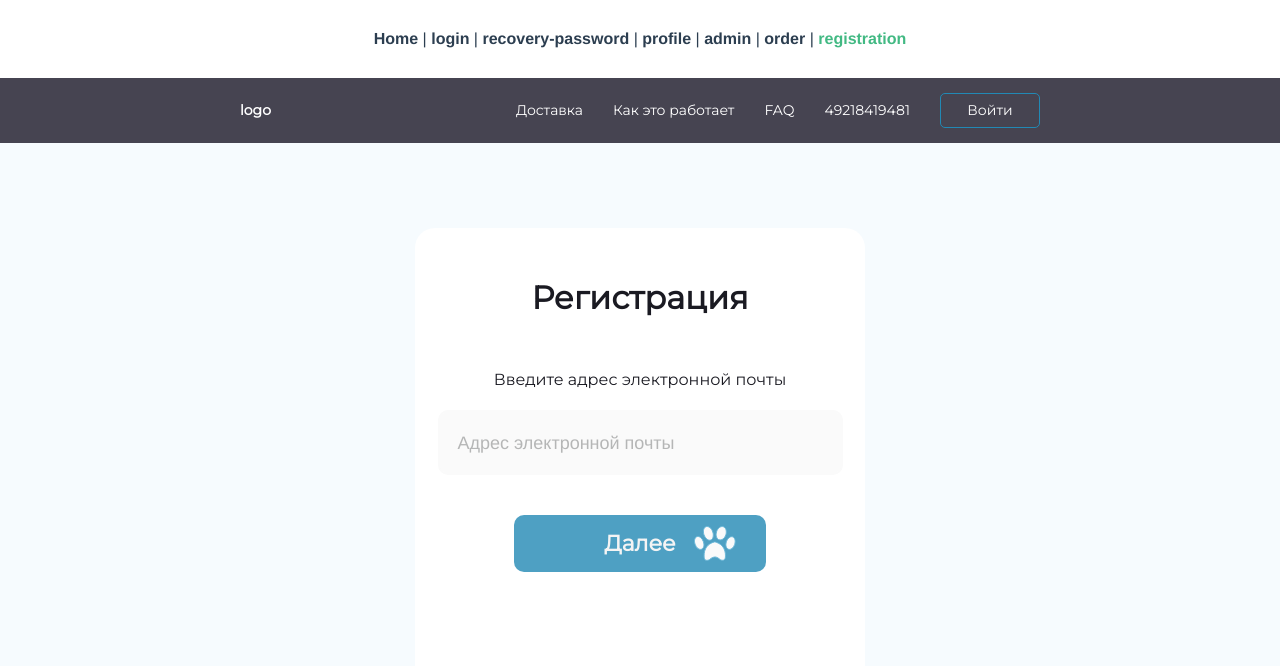
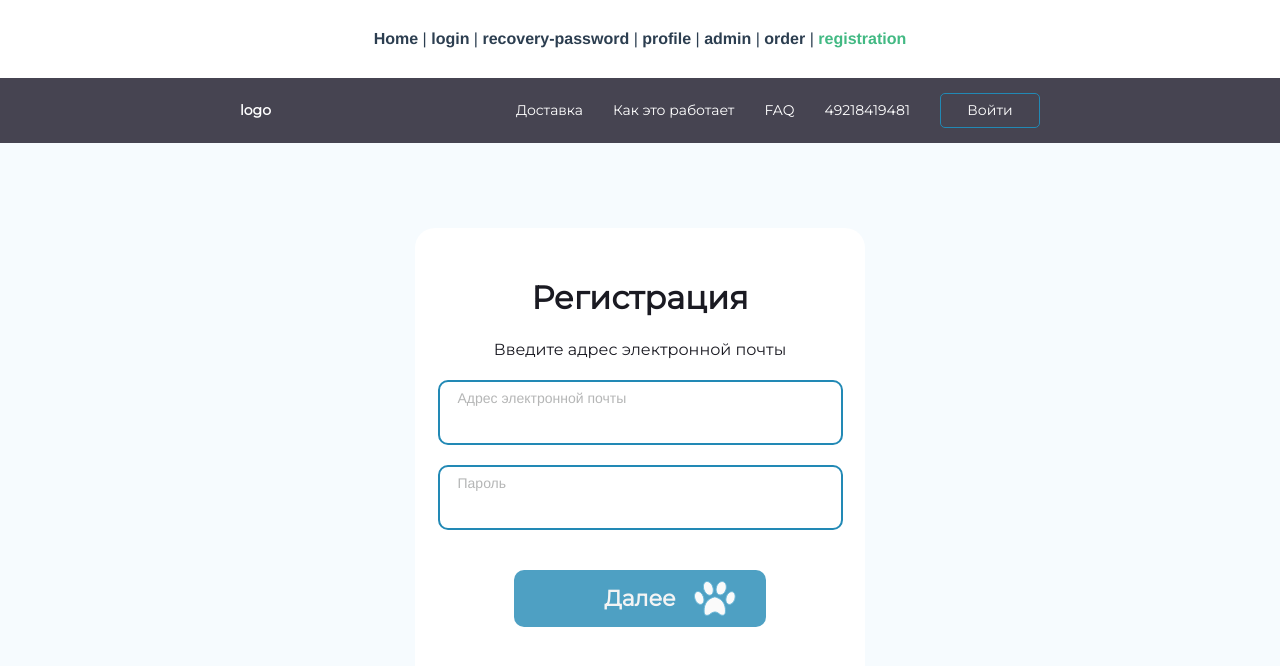
Before and after one commit to YuliaAnikeeva/f-ZooBro, a Vue app: page /registration in a window 1280 px wide. Shown: the top 666 px of the page. Built offline with nearby package versions, Linux system fonts and the light colour scheme; what vue-the-mask would draw is missing.

Commit message:
regform update

```diff
--- a/src/components/LoginForm.vue
+++ b/src/components/LoginForm.vue
@@ -5,7 +5,7 @@
 
             <div class="group-field" :class="{ 'field--error wobble-error': $v.email.$error}">
                 <div class="input-block">
-                    <input v-model="email" required>
+                    <input v-model="email">
                     <label>Адрес электронной почты</label>
                 </div>
                 <div class="error_block">
@@ -16,7 +16,7 @@
 
             <div class="group-field" :class="{ 'field--error wobble-error': $v.password.$error }">
                 <div class="input-block">
-                    <input type="password" v-model="password" required>
+                    <input type="password" v-model="password">
                     <label>Пароль</label>
                 </div>
                 <div class="error_block">
--- a/src/components/RegistrationForm.vue
+++ b/src/components/RegistrationForm.vue
@@ -1,32 +1,47 @@
 <template>
   <div class="form-registration">
-      <div class="message_block">
+      <!-- <div class="message_block">
     <div v-if="status=='success'">
       <p class="message message--success">{{ msg }}</p>
     </div>
     <div v-else>
       <p v-if="status=='error'" class="message message--error">{{ msg }}</p>
       </div>
-      </div>
-    <form class="form" @submit.prevent="register">
-        <div class="group-field" :class="{ 'field--error wobble-error': $v.form.email.$error }">
+      </div> -->
+    <form class="form" @submit.prevent="onSubmit">
+        <div class="group-field" :class="{ 'field--error wobble-error': $v.email.$error }">
             <div class="instruction">Введите адрес электронной почты</div>
               <div class="input-block">
-                <input v-model="email" :disabled="disabled" required>
+                <input v-model="email">
                 <label >Адрес электронной почты</label>
               </div>
             <div class="error_block">
-            <div class="error" v-if="!$v.form.email.required">Введите e-mail</div>
-            <div class="error" v-if="!$v.form.email.email">Введите корректный e-mail</div>
+            <div class="error" v-if="($v.email.$dirty && !$v.email.required)">Введите e-mail</div>
+            <div class="error" v-if="($v.email.$dirty && !$v.email.email)">Введите корректный e-mail</div>
         </div>
         </div>
-        <input class="button" type="submit" value="Далее" :disabled="$v.$invalid" v-on:click="next">
+          <div class="group-field" :class="{ 'field--error wobble-error': $v.password.$error }">
+                <div class="input-block">
+                    <input type="password" v-model="password">
+                    <label>Пароль</label>
+                </div>
+                <div class="error_block">
+                    <div class="error" v-if="!$v.password.required">Введите пароль</div>
+                    <div class="error" v-if="!$v.password.betweenLength">{{ $v.password.between }}Длина пароля должна
+                        быть от {{ $v.password.$params.betweenLength.min }} до {{ $v.password.$params.betweenLength.max
+                        }} символов
+                    </div>
+                </div>
+            </div>
+        <button :disabled="disabled" class="button" type="submit">Далее</button>
+      <Loader v-if="disabled"/>
     </form>
   </div>
 </template>
 
 <script>
   import { required, email, minLength, maxLength, and, helpers, sameAs } from 'vuelidate/lib/validators'
+  import Loader from './Loader'
 
   const betweenLength = (min, max) => helpers.withParams(
     { min, max },
@@ -34,54 +49,63 @@
   )
 
    export default {
-     name: 'RegistrationForm',
+    name: 'RegistrationForm',
+    components: { Loader },
     props: ['onSuccess'],
     data () {
       return {
-        form:{
-        email: ''
-      }
+        email: '',
+        password: '',
+        disabled: false,
+        messages: [],
       }
     },
 
     validations: {
-      form: {
+
       email: {
         required,
         email,
-          }
+          },
+
+      password: {
+        required,
+        betweenLength: betweenLength(4, 18),
       }
-    },
-    methods: {
-      tologin(event){
-this.$router.push('/login')
-      },
-     register() {
-       console.log(this.form)
-      // this.$store.dispatch('createUser', this.form)
-      // .then(() => this.$router.push('/'))
-      // .catch(err => console.log(err))
-     },
-     onSubmit() {
-       if(!this.$v.$invalid){
-         const user= {
-           email: form.email,
-
-         }
-       }
-     },
-
-    next(){
-      // this.onSubmit(),
-      this.tologin(event)
-    }
 
     },
 
-    created() {
-      this.$emit('ready')
+    methods: {
+      async onSubmit() {
+      this.$v.$touch()
+       if (this.$v.$invalid) {
+          return
+        }
+        if(!this.$v.$invalid){
+          const {email, password} = this
+          console.log('userRegister')
+          await this.$store.dispatch('userRegister', {email, password})
+          // this.disabled = true
+          this.$router.push('/login')
+        }
+      }
+      //     const rez  = await this.$store.dispatch('userRegister', {email, password})
+
+      //  }
+      //  if (rez) {
+      //       this.onSuccess()
+      //       this.$router.push('/login')
+      //     }
+      //     this.disabled = false
+      //   },
+
+
+
+        // created() {
+        //   this.$emit('ready')
+        // }
     }
-  }
+   }
 </script>
 
 <style lang="scss" scoped>
```
